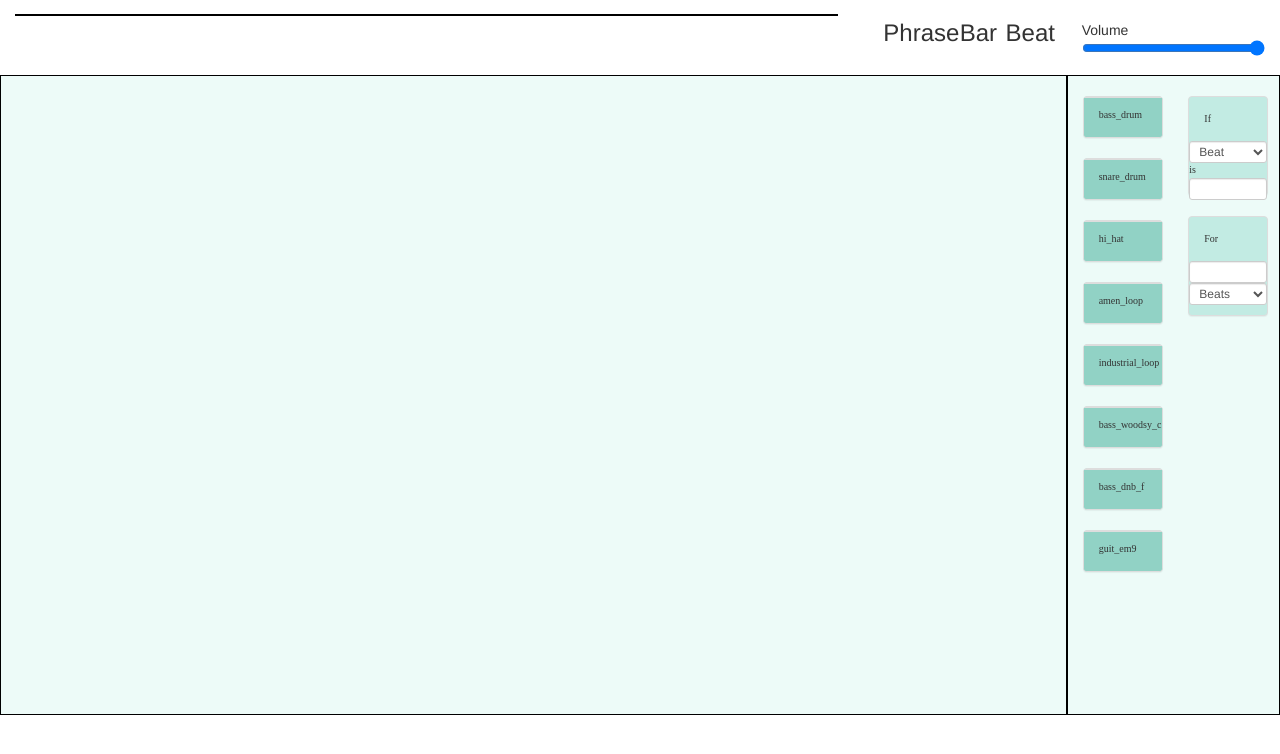
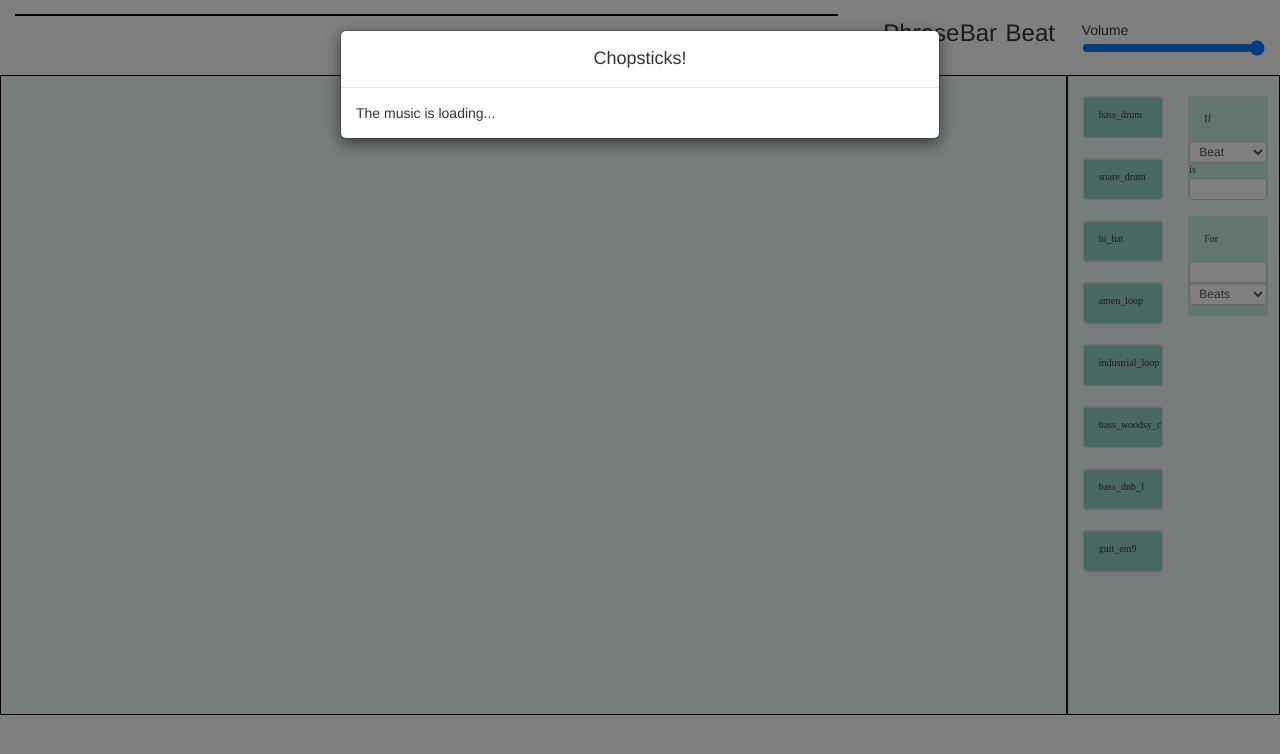
Before and after one commit to jasongwartz/chopsticks, a plain HTML site: page app/index.html in a window 1280 px wide. Drawn offline with Linux system fonts and the light colour scheme; no server answers.

Commit message:
modal blocker when samples are loading

```diff
--- a/app/index.html
+++ b/app/index.html
@@ -36,6 +36,21 @@
       </div>
       <div class="modal-footer">
         <button type="button" class="btn btn-primary" data-dismiss="modal">Start</button>
+      </div>
+    </div>
+  </div>
+</div>
+<!--end iOS startup modal-->
+
+<!-- Loading Samples Modal - Source: http://getbootstrap.com/javascript/#modals-methods-->
+    <div class="modal fade" id="samples-loading" data-backdrop="static" tabindex="-1" role="dialog">
+  <div class="modal-dialog" role="document">
+    <div class="modal-content">
+      <div class="modal-header">
+        <h4 class="modal-title">Chopsticks!</h4>
+      </div>
+      <div class="modal-body">
+        The music is loading...
       </div>
     </div>
   </div>
--- a/app/src/audio.coffee
+++ b/app/src/audio.coffee
@@ -260,13 +260,15 @@ main = ->
         if not i.is_loaded()
           ready = false
       if not ready
+        $('#samples-loading').modal('show')
         console.log("Still loading: " + (
           " " + i.name for i in Instrument.instances when not i.is_loaded()
           )
         )
-        setTimeout(init_samples, 100)
+        setTimeout(init_samples, 1000)
       else
         console.log("All samples loaded.")
+        $('#samples-loading').modal('hide')
 
     init_samples()
   )
--- a/app/static/js/audio.js
+++ b/app/static/js/audio.js
@@ -296,6 +296,7 @@ main = function() {
         }
       }
       if (!ready) {
+        $('#samples-loading').modal('show');
         console.log("Still loading: " + ((function() {
           var len3, m, ref3, results;
           ref3 = Instrument.instances;
@@ -308,9 +309,10 @@ main = function() {
           }
           return results;
         })()));
-        return setTimeout(init_samples, 100);
+        return setTimeout(init_samples, 1000);
       } else {
-        return console.log("All samples loaded.");
+        console.log("All samples loaded.");
+        return $('#samples-loading').modal('hide');
       }
     };
     return init_samples();
```
